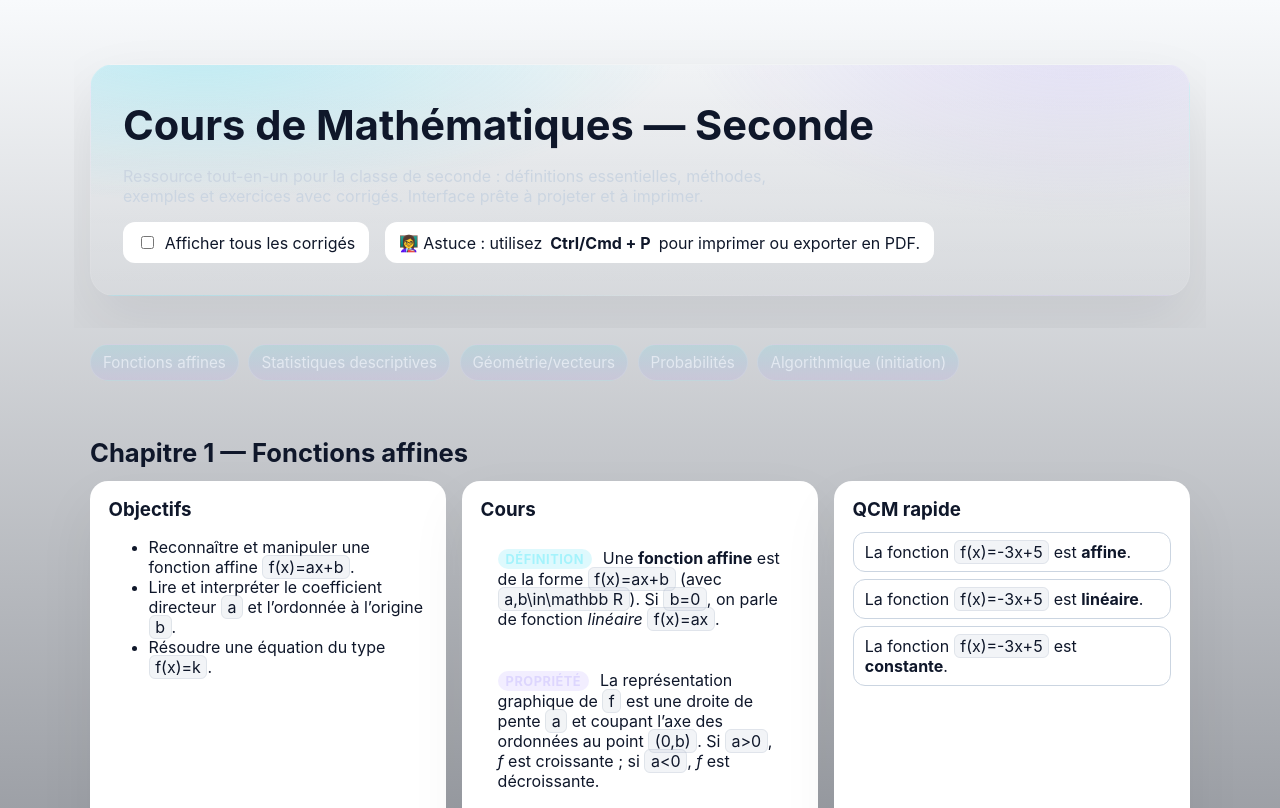
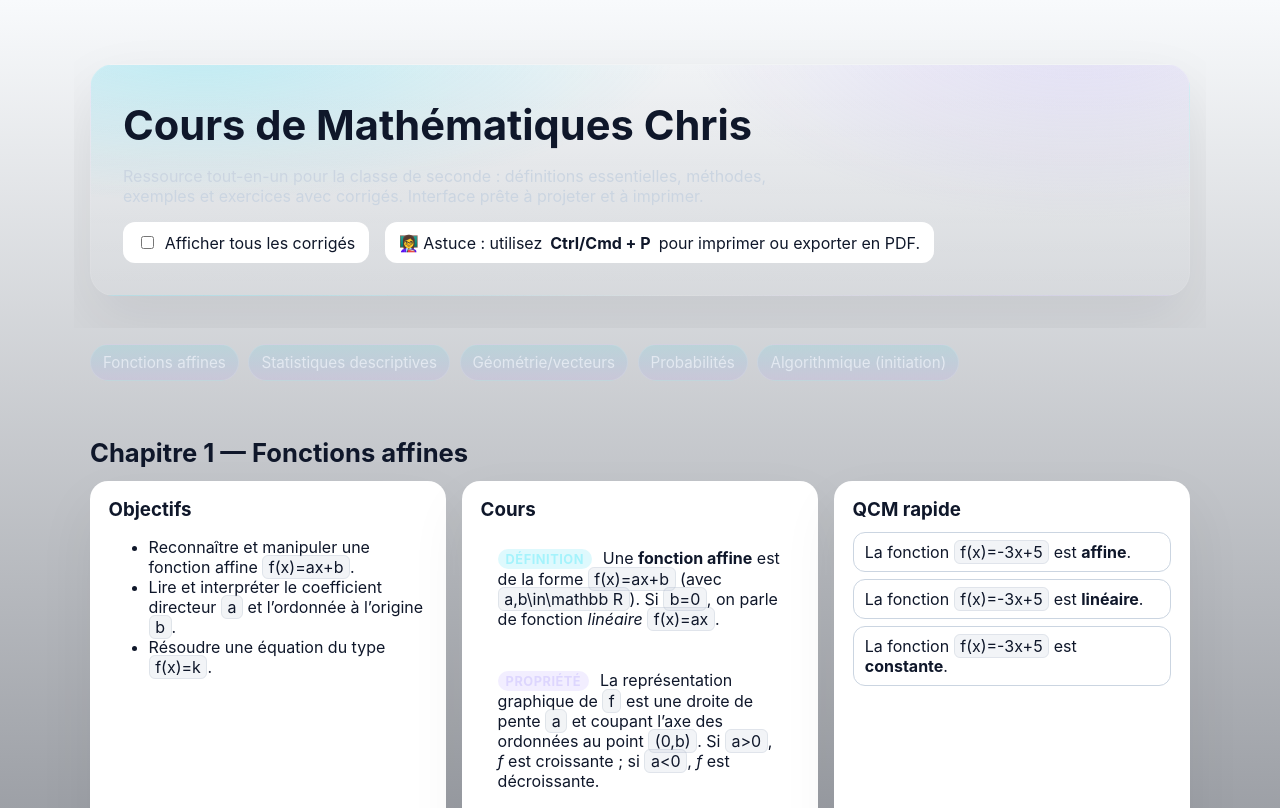
Before and after one commit to ChrisGuard66/coursmaths, a plain HTML site: page index.html in a window 1280 px wide. Shown: the top 808 px of the page. Drawn offline with Linux system fonts and the light colour scheme.

Commit message:
second commit

```diff
--- a/index.html
+++ b/index.html
@@ -95,7 +95,7 @@
 <body>
   <header>
     <div class="hero">
-      <h1>Cours de Mathématiques — Seconde</h1>
+      <h1>Cours de Mathématiques Chris</h1>
       <p class="subtitle">Ressource tout-en-un pour la classe de seconde&nbsp;: définitions essentielles, méthodes, exemples et exercices avec corrigés. Interface prête à projeter et à imprimer.</p>
       <div class="controls">
         <label class="toggle"><input id="show-answers" type="checkbox"> Afficher tous les corrigés</label>
```
